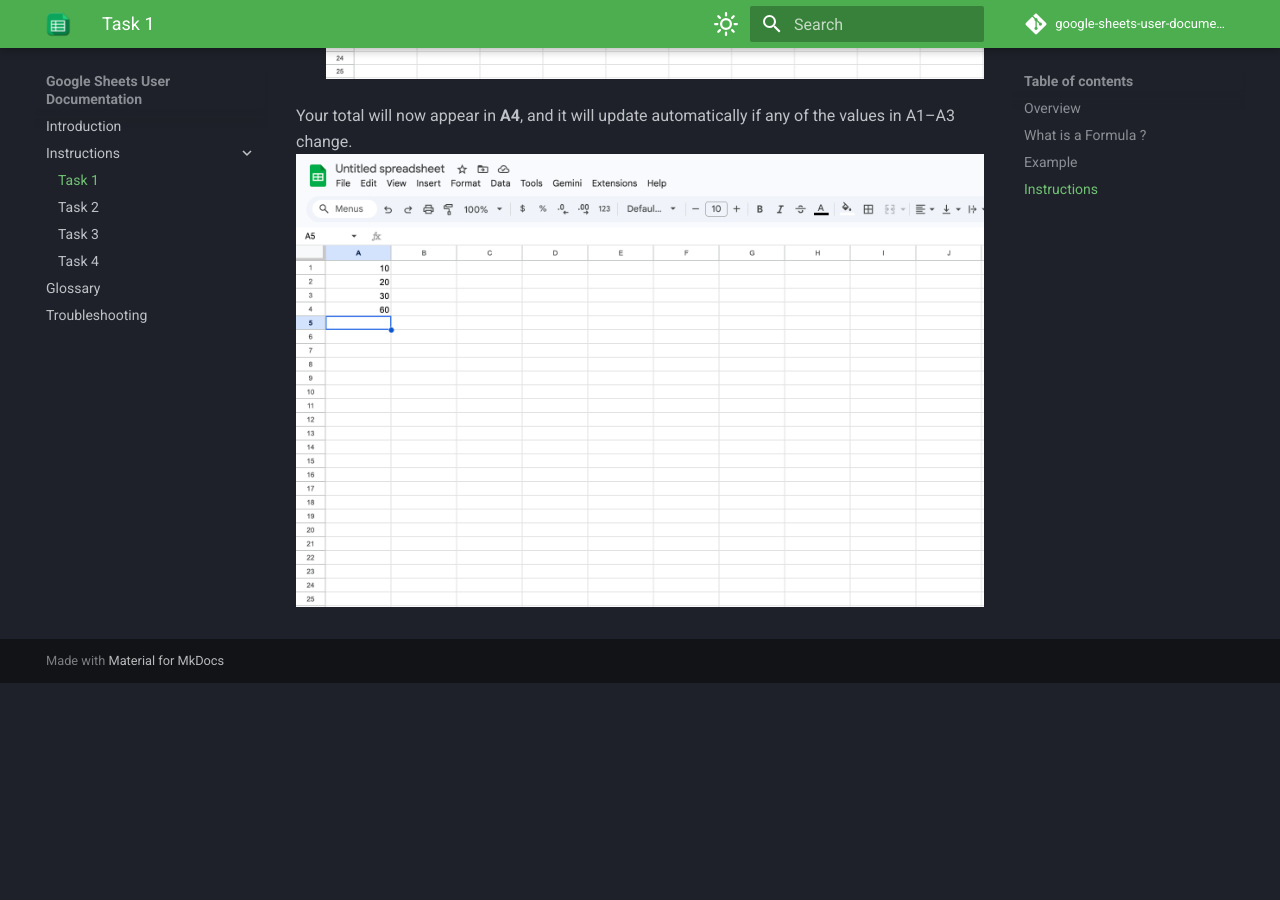
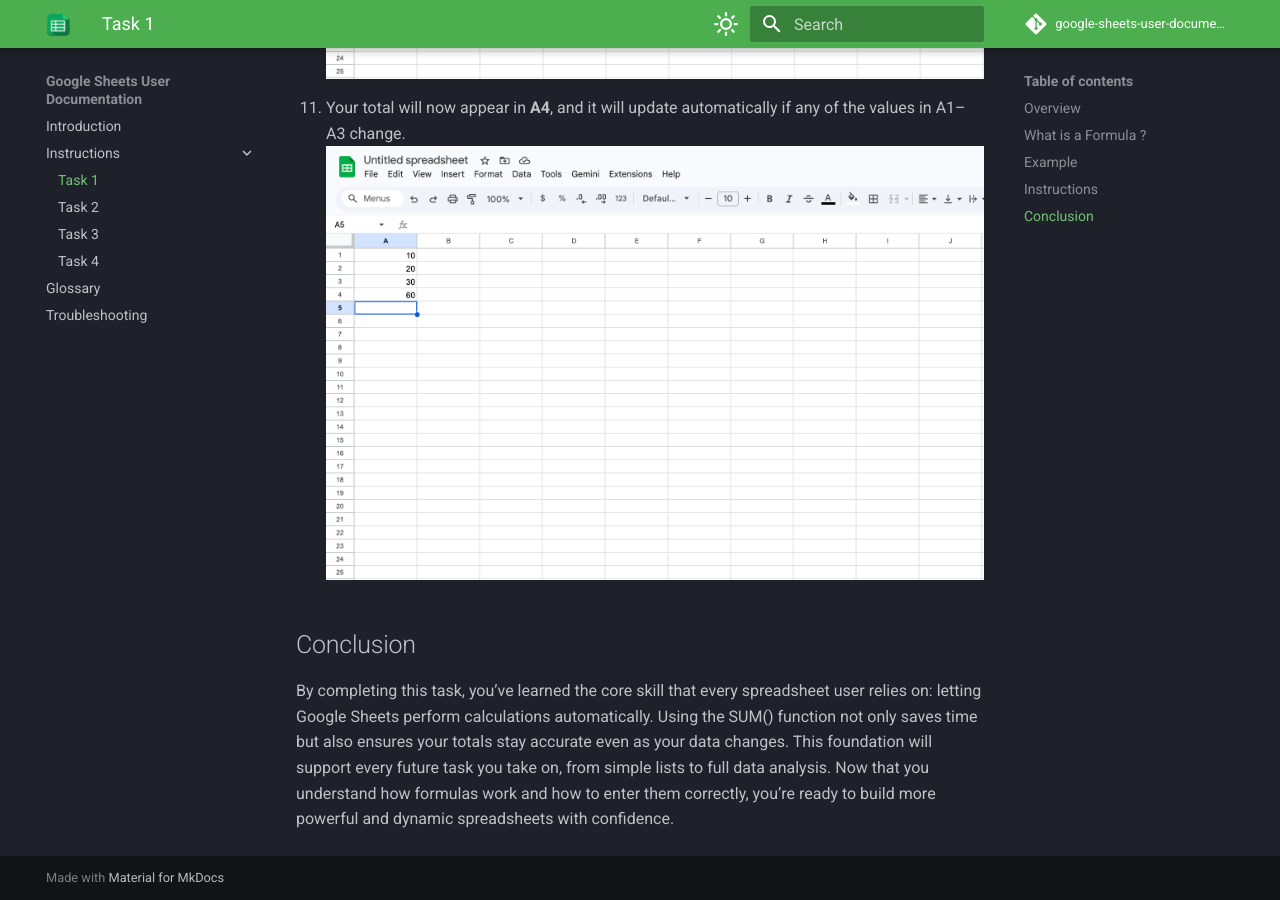
Before and after one commit to SamRosati/google-sheets-user-documentation, an MkDocs documentation site: the page built from docs/Instruction-Pages/task1.md, in a window 1280 px wide and 900 px high, scrolled down 4522 px. Built offline with MkDocs 1.6.1 and Material for MkDocs 9.7.7, drawn with Linux system fonts in a browser that asks for light colours; comment, search, counter and statistics services are not loaded; before the commit the page ends 5205 px from its top, so only the background shows below that.

Commit message:
added conclusion to task 1

```diff
--- a/docs/Instruction-Pages/task1.md
+++ b/docs/Instruction-Pages/task1.md
@@ -64,6 +64,9 @@
 9. Click and drag your mouse from cell **A1** down to **A3**.
 10. Type a closing parenthesis `)` and press **Enter**.
 ![Summing cells A1 - A3](image-5.png "Summing cells A1 - A3")
+11. Your total will now appear in **A4**, and it will update automatically if any of the values in A1–A3 change.
+![final sum result](image-6.png "final sum result")
 
-Your total will now appear in **A4**, and it will update automatically if any of the values in A1–A3 change.
-![final sum result](image-6.png "final sum result")
+## Conclusion
+
+By completing this task, you’ve learned the core skill that every spreadsheet user relies on: letting Google Sheets perform calculations automatically. Using the SUM() function not only saves time but also ensures your totals stay accurate even as your data changes. This foundation will support every future task you take on, from simple lists to full data analysis. Now that you understand how formulas work and how to enter them correctly, you’re ready to build more powerful and dynamic spreadsheets with confidence.
```
